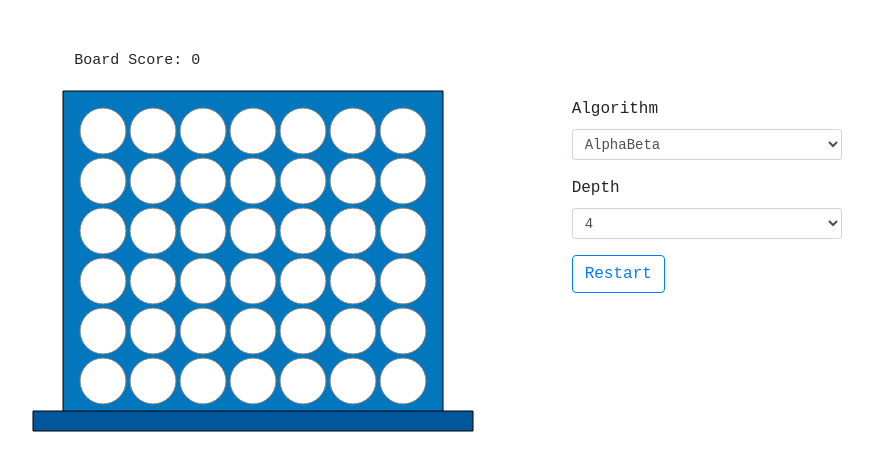
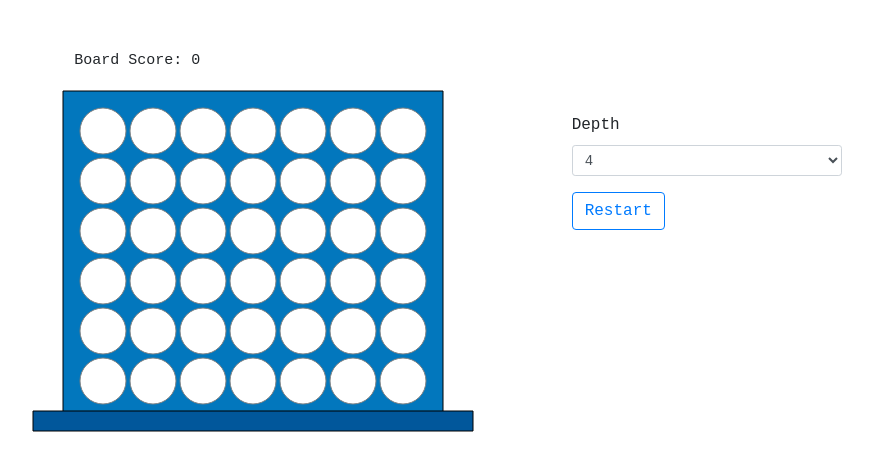
Before and after one commit to nyooNyoo/nyooNyoo.github.io, a plain HTML site: page index.html in a window 1280 px wide. Shown: the part 101-572 px from the top of the page, without its empty margins (210-1083 px from the left). Drawn offline with nearby package versions, Linux system fonts and the light colour scheme.

Commit message:
Update index.html

```diff
--- a/index.html
+++ b/index.html
@@ -37,11 +37,6 @@
 			</div>
 			<div id="settings-box" class="col-sm-12 col-md-4 col-lg-3">
 				<div class="form-group">
-					<label>Algorithm</label>
-					<select class="form-control form-control-sm">
-						<option>AlphaBeta</option>
-						<!--<option>Minimax</option>-->
-					</select>
 				</div>
 				<div class="form-group">
 					<label>Depth</label>
```
